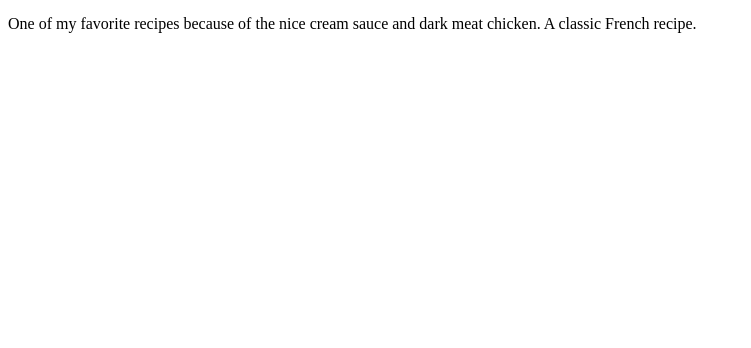
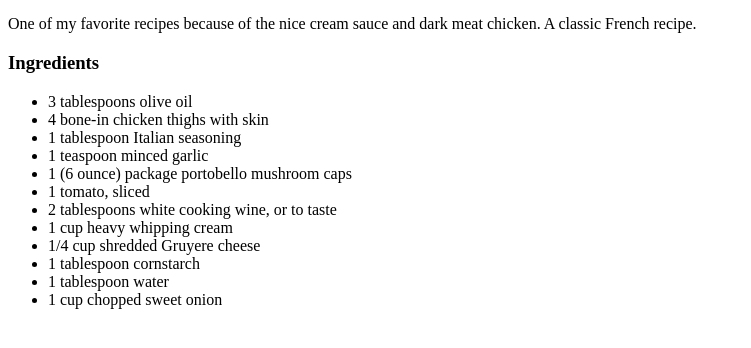
Before and after one commit to LoganMichael925/odin-recipes, a plain HTML site: page recipes/chickencoqauvin.html in a window 1280 px wide. Shown: the part 428-776 px from the top of the page, without its empty margins (0-751 px from the left). Drawn offline with Linux system fonts and the light colour scheme.

Commit message:
Add ingredients for chicken and beef recipes

```diff
--- a/recipes/chickencoqauvin.html
+++ b/recipes/chickencoqauvin.html
@@ -13,5 +13,22 @@
   <h3>Description</h3>
   <p>One of my favorite recipes because of the nice cream
     sauce and dark meat chicken. A classic French recipe.</p>
+
+    <h3>Ingredients</h3>
+    <ul>
+      <li>3 tablespoons olive oil</li>
+      <li>4 bone-in chicken thighs with skin</li>
+      <li>1 tablespoon Italian seasoning</li>
+      <li>1 teaspoon minced garlic</li>
+      <li>1 (6 ounce) package portobello mushroom caps</li>
+      <li>1 tomato, sliced</li>
+      <li>2 tablespoons white cooking wine, or to taste</li>
+      <li>1 cup heavy whipping cream</li>
+      <li>1/4 cup shredded Gruyere cheese</li>
+      <li>1 tablespoon cornstarch</li>
+      <li>1 tablespoon water</li>
+      <li>1 cup chopped sweet onion</li>
+    </ul>
+
 </body>
 </html>
```
Also changed, not shown: recipes/beefbourguignon.html (+15 -1 lines).
